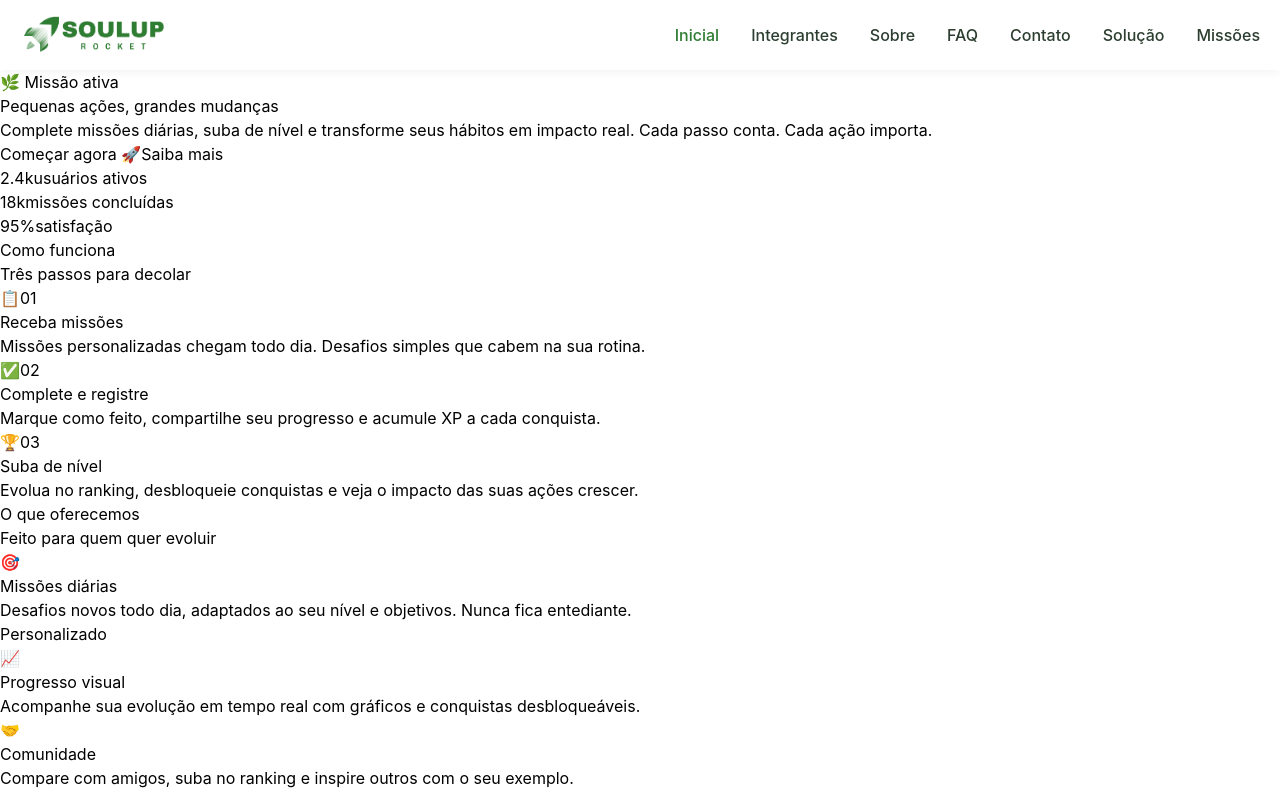
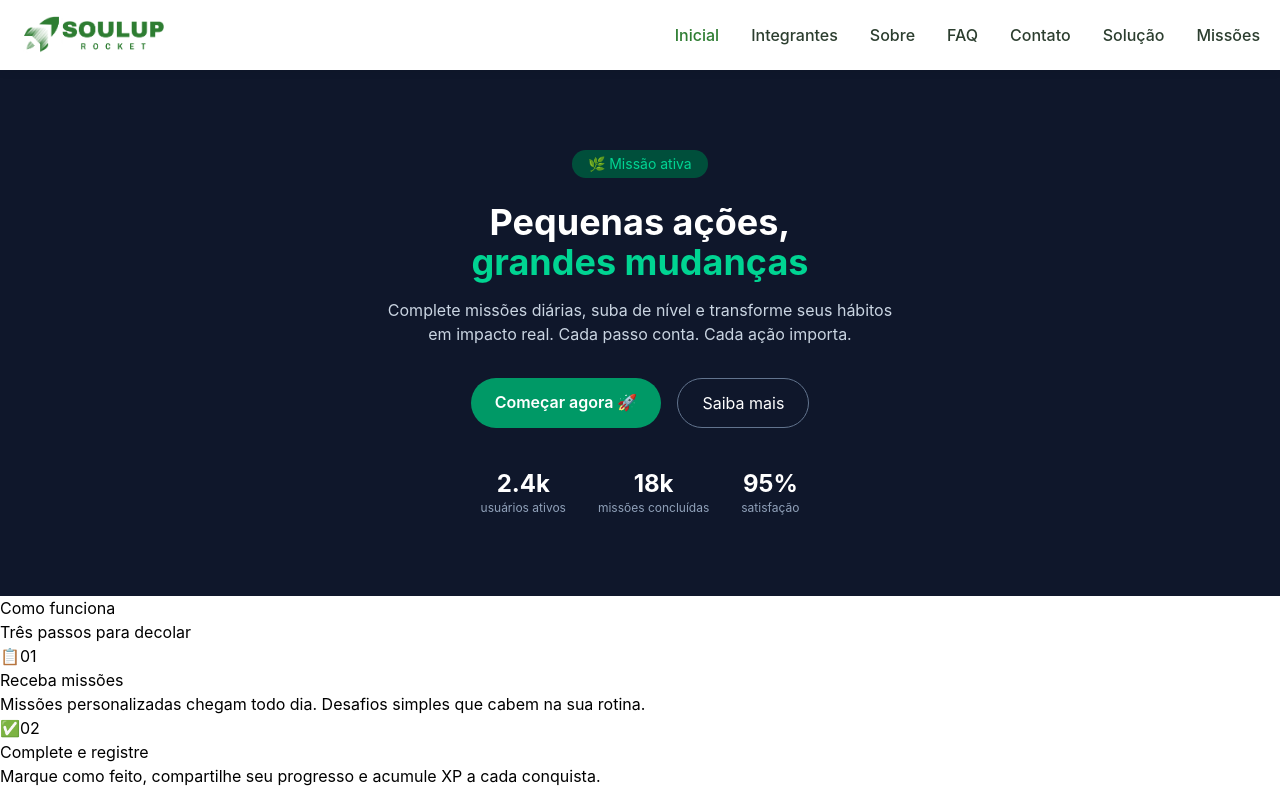
Before and after one commit to TailyniDev/SOUL-UP---Challenger, a React (Vite) app in the folder soul-up-rocket/: page / in a window 1280 px wide. Shown: the top 790 px of the page. Built offline with nearby package versions, Linux system fonts and the light colour scheme.

Commit message:
style: estiliza secao Hero da Home com Tailwind

```diff
--- a/soul-up-rocket/src/pages/Home/index.tsx
+++ b/soul-up-rocket/src/pages/Home/index.tsx
@@ -1,34 +1,54 @@
-import { Link } from 'react-router';
+import { Link } from "react-router";
 
 export default function Home() {
   return (
     <>
-      <span>🌿 Missão ativa</span>
-      <h1>Pequenas ações, grandes mudanças</h1>
-      <p>
+      <section className="bg-slate-900 text-center py-20 px-4 text-white">
+        <span className="inline-block bg-emerald-900 text-emerald-400 text-sm px-4 py-1 rounded-full mb-6">
+          🌿 Missão ativa
+        </span>
+
+        <h1 className="text-4xl font-bold mb-4">
+          Pequenas ações,
+          <br />
+          <span className="text-emerald-400">grandes mudanças</span>
+        </h1>
+
+        <p className="text-slate-300 max-w-lg mx-auto mb-8">
           Complete missões diárias, suba de nível e transforme seus hábitos em
           impacto real. Cada passo conta. Cada ação importa.
         </p>
 
-      <div>
-        <Link to="/login">Começar agora 🚀</Link>
-        <Link to="/sobre">Saiba mais</Link>
+        <div className="flex gap-4 justify-center mb-10">
+          <a
+            href="/login"
+            className="bg-emerald-600 text-white font-semibold px-6 py-3 rounded-full"
+          >
+            Começar agora 🚀
+          </a>
+          <Link
+            to="/sobre"
+            className="border border-slate-500 text-white px-6 py-3 rounded-full"
+          >
+            Saiba mais
+          </Link>
         </div>
 
+        <div className="flex gap-8 justify-center">
           <div>
-        <div>
-          <span>2.4k</span>
-          <span>usuários ativos</span>
+            <p className="text-2xl font-bold">2.4k</p>
+            <p className="text-xs text-slate-400">usuários ativos</p>
           </div>
           <div>
-          <span>18k</span>
-          <span>missões concluídas</span>
+            <p className="text-2xl font-bold">18k</p>
+            <p className="text-xs text-slate-400">missões concluídas</p>
           </div>
           <div>
-          <span>95%</span>
-          <span>satisfação</span>
+            <p className="text-2xl font-bold">95%</p>
+            <p className="text-xs text-slate-400">satisfação</p>
           </div>
         </div>
+      </section>
 
       <div>
         <span>Como funciona</span>
```
Lines whose indentation alone changed are shown as unchanged.
